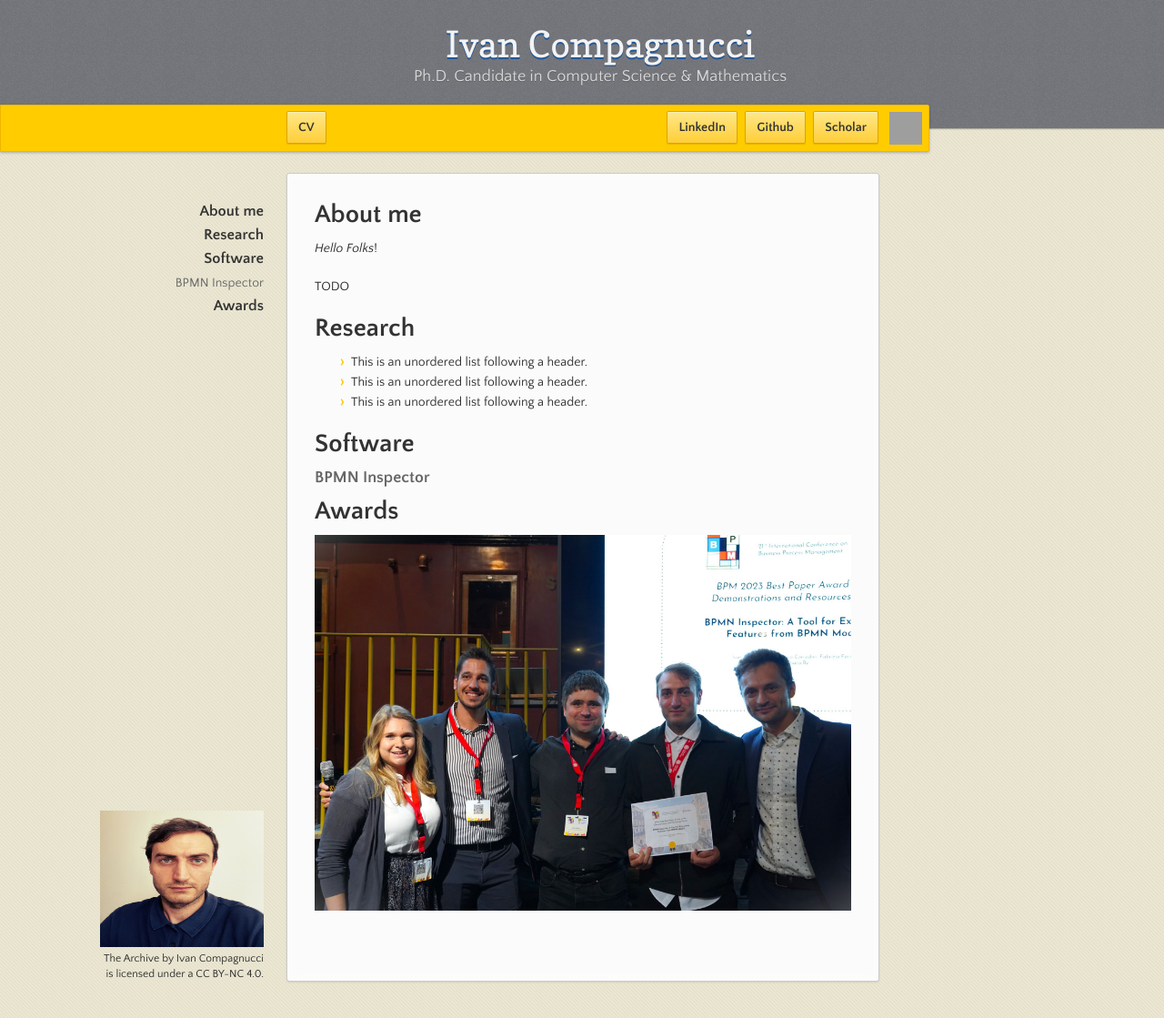
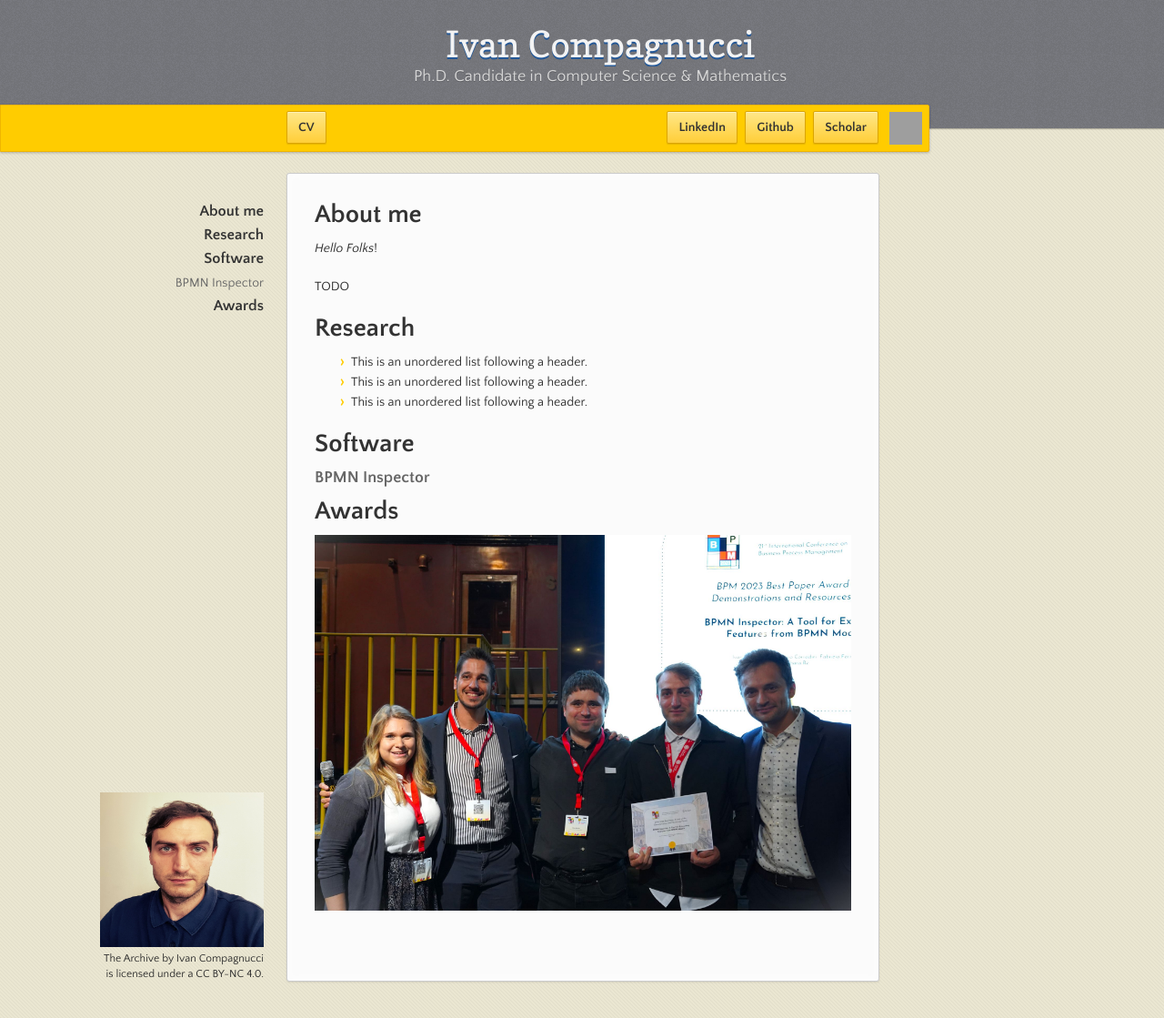
Before and after one commit to IvanComp/IvanComp.github.io, a Jekyll site: the page built from index.md, in a window 1280 px wide and 1119 px high. Shown: the whole window at 91% size. Built offline with Jekyll 4.4.1, drawn with Linux system fonts in a browser that asks for light colours; our own code applies the rules of GitHub Pages for plain Markdown files; grey boxes are pictures that could not be loaded.

Commit message:
Profile Pic resize

```diff
--- a/_layouts/default.html
+++ b/_layouts/default.html
@@ -47,7 +47,7 @@
         {{ content }}
       </section>
       <footer>
-          <img src="./assets/images/MyPhoto.jpg" alt="Descrizione dell'immagine" style="width: 180px; height: 150px;">
+          <img src="./assets/images/MyPhoto.jpg" alt="Descrizione dell'immagine" style="width: 180px; height: 170px;">
         <p><small>The Archive by Ivan Compagnucci is licensed under a CC BY-NC 4.0.</small></p>
       </footer>
     </div>
```
